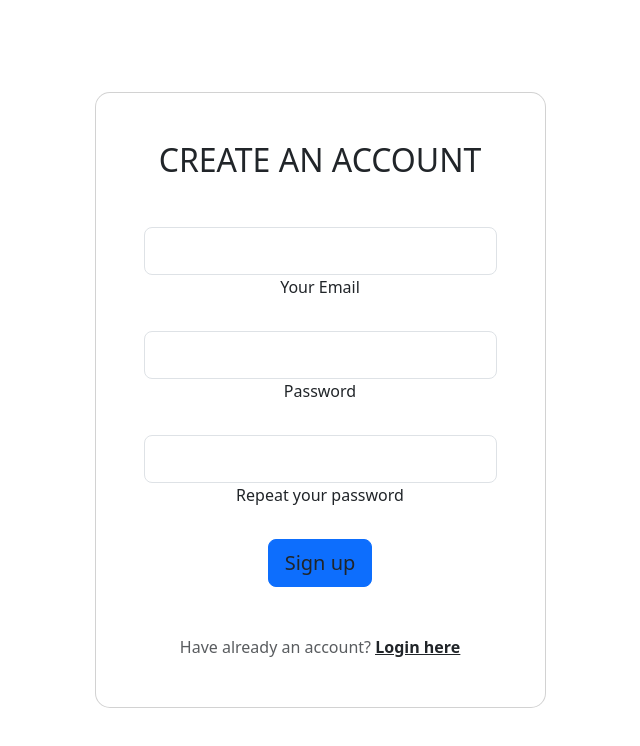
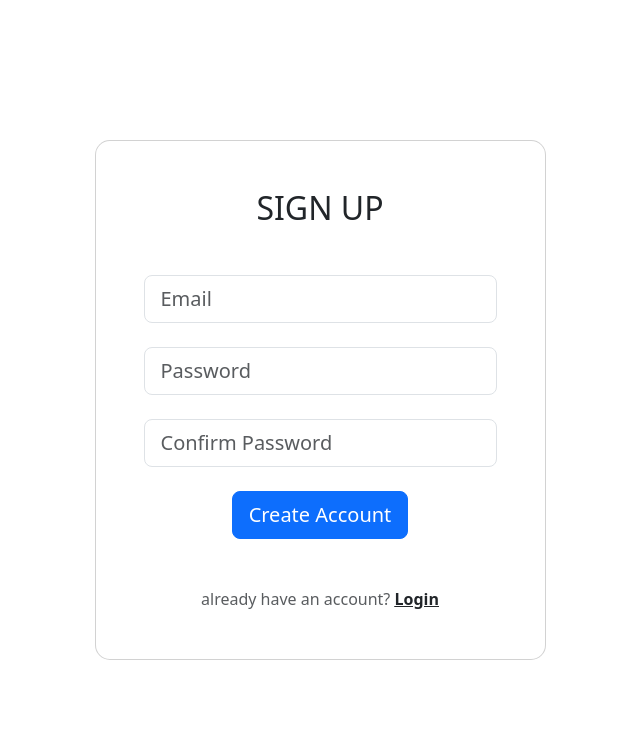
Before and after one commit to NivedHari/mail-box-react, a React (Create React App) app: page / in a window 1280 px wide. Shown: the top 746 px of the page, without its empty margins (320-960 px from the left). Built offline with nearby package versions, Linux system fonts and the light colour scheme.

Commit message:
Login Screen

```diff
--- a/package.json
+++ b/package.json
@@ -3,6 +3,7 @@
   "version": "0.1.0",
   "private": true,
   "dependencies": {
+    "@reduxjs/toolkit": "^2.1.0",
     "@testing-library/jest-dom": "^5.17.0",
     "@testing-library/react": "^13.4.0",
     "@testing-library/user-event": "^13.5.0",
@@ -11,7 +12,9 @@
     "react": "^18.2.0",
     "react-bootstrap": "^2.10.0",
     "react-dom": "^18.2.0",
+    "react-redux": "^9.1.0",
     "react-scripts": "5.0.1",
+    "redux": "^5.0.1",
     "web-vitals": "^2.1.4"
   },
   "scripts": {
--- a/src/App.js
+++ b/src/App.js
@@ -1,10 +1,14 @@
+import { useSelector } from 'react-redux';
 import './App.css';
-import AuthForm from './Components/AuthForm';
+import AuthPage from './Components/Pages/AuthPage';
+import Mainpage from './Components/Pages/Mainpage';
 
 function App() {
+  const isAuth = useSelector((state) => state.auth.isAuthenticated);
   return (
-    <div className="App">
-      <AuthForm/>
+    <div >
+      {!isAuth && <AuthPage/>}
+      {isAuth && <Mainpage />}
     </div>
   );
 }
--- a/src/Components/AuthForm.js
+++ b/src/Components/Auth/AuthForm.js
@@ -1,10 +1,17 @@
 import React from "react";
-import { useRef } from "react";
-
+import { useRef, useState } from "react";
+import { useDispatch } from "react-redux";
+import { authActions } from "../../store/auth-slice";
 const AuthForm = () => {
+  const dispatch = useDispatch();
+  const [isLogin, setIsLogin] = useState(false);
   const emailInputRef = useRef();
   const passwordInputRef = useRef();
   const confirmPasswordInputRef = useRef();
+
+  const switchAuthModeHandler = () => {
+    setIsLogin((prevState) => !prevState);
+  };
 
   const submitHandler = async (event) => {
     event.preventDefault();
@@ -25,6 +32,34 @@ const AuthForm = () => {
     };
     console.log(user);
 
+    if (isLogin) {
+      try {
+        const response = await fetch(
+          "https://identitytoolkit.googleapis.com/v1/accounts:signInWithPassword?key=AIzaSyBVIPWCXjtwe-bVGWsTdJ8kxBLenB7FD6k",
+          {
+            method: "POST",
+            body: JSON.stringify({
+              email:enteredEmail,
+              password:enteredPassword,
+              returnSecureToken: true,
+            }),
+            headers: {
+              "Content-Type": "application/json",
+            },
+          }
+        );
+        if (!response.ok) {
+          throw new Error("login Failed");
+        }
+        const data = await response.json();
+        dispatch(authActions.login());
+
+        return data;
+
+      } catch (error) {
+        alert(error.message);
+      }
+    } else {
       try {
         const response = await fetch(
           "https://identitytoolkit.googleapis.com/v1/accounts:signUp?key=AIzaSyBVIPWCXjtwe-bVGWsTdJ8kxBLenB7FD6k",
@@ -47,10 +82,10 @@ const AuthForm = () => {
 
         const data = await response.json();
         console.log("Signup successful:", data);
-
       } catch (error) {
         console.error("Signup error:", error);
         alert(error.message);
+      }
     }
   };
 
@@ -63,7 +98,7 @@ const AuthForm = () => {
               <div className="card" style={{ borderRadius: "15px" }}>
                 <div className="card-body p-5">
                   <h2 className="text-uppercase text-center mb-5">
-                    Create an account
+                    {isLogin ? "Login" : "Sign Up"}
                   </h2>
 
                   <form onSubmit={submitHandler}>
@@ -72,9 +107,9 @@ const AuthForm = () => {
                         type="email"
                         id="email"
                         ref={emailInputRef}
+                        placeholder="Email"
                         className="form-control form-control-lg"
                       />
-                      <label className="form-label">Your Email</label>
                     </div>
 
                     <div className="form-outline mb-4">
@@ -82,9 +117,9 @@ const AuthForm = () => {
                         type="password"
                         id="password"
                         ref={passwordInputRef}
+                        placeholder="Password"
                         className="form-control form-control-lg"
                       />
-                      <label className="form-label">Password</label>
                     </div>
 
                     <div className="form-outline mb-4">
@@ -92,21 +127,27 @@ const AuthForm = () => {
                         type="password"
                         id="confirmpassword"
                         ref={confirmPasswordInputRef}
+                        placeholder="Confirm Password"
                         className="form-control form-control-lg"
                       />
-                      <label className="form-label">Repeat your password</label>
                     </div>
 
                     <div className="d-flex justify-content-center">
-                      <button className="btn btn-primary btn-block btn-lg gradient-custom-4 text-body">
-                        Sign up
+                      <button className="btn btn-primary btn-block btn-lg  ">
+                        {isLogin ? "Login" : "Create Account"}
                       </button>
                     </div>
 
                     <p className="text-center text-muted mt-5 mb-0">
-                      Have already an account?{" "}
-                      <a href="#!" className="fw-bold text-body">
-                        <u>Login here</u>
+                      {isLogin
+                        ? "Don't have an account?"
+                        : "already have an account?"}{" "}
+                      <a
+                        href="#!"
+                        className="fw-bold text-body"
+                        onClick={switchAuthModeHandler}
+                      >
+                        <u>{isLogin ? "Sign up" : "Login"}</u>
                       </a>
                     </p>
                   </form>
--- /dev/null
+++ b/src/Components/Pages/AuthPage.js
@@ -0,0 +1,9 @@
+import AuthForm from "../Auth/AuthForm";
+
+const AuthPage = () => {
+    return (
+        <AuthForm/>
+    )
+}
+
+export default AuthPage;
--- /dev/null
+++ b/src/Components/Pages/Mainpage.js
@@ -0,0 +1,7 @@
+const Mainpage = () => {
+    return(
+        <h1>Welcome To MailBox</h1>
+    )
+}
+
+export default Mainpage;
--- /dev/null
+++ b/src/store/auth-slice.js
@@ -0,0 +1,20 @@
+import { createSlice } from "@reduxjs/toolkit";
+
+const initialAuthState = {
+  isAuthenticated: false,
+};
+const authSlice = createSlice({
+  name: "authentication",
+  initialState: initialAuthState,
+  reducers: {
+    login(state) {
+      state.isAuthenticated = true;
+    },
+    logout(state) {
+      state.isAuthenticated = false;
+    },
+  },
+});
+export const authActions = authSlice.actions;
+
+export default authSlice.reducer;
--- /dev/null
+++ b/src/store/index.js
@@ -0,0 +1,8 @@
+import { configureStore } from "@reduxjs/toolkit";
+import authReducer from './auth-slice';
+
+const store = configureStore({
+    reducer:{auth: authReducer}
+})
+
+export default store;
```
Also changed, not shown: src/index.js (+10 -8 lines), 1 other file (tests, documents, lock files or other folders). Lines whose indentation alone changed are shown as unchanged.
